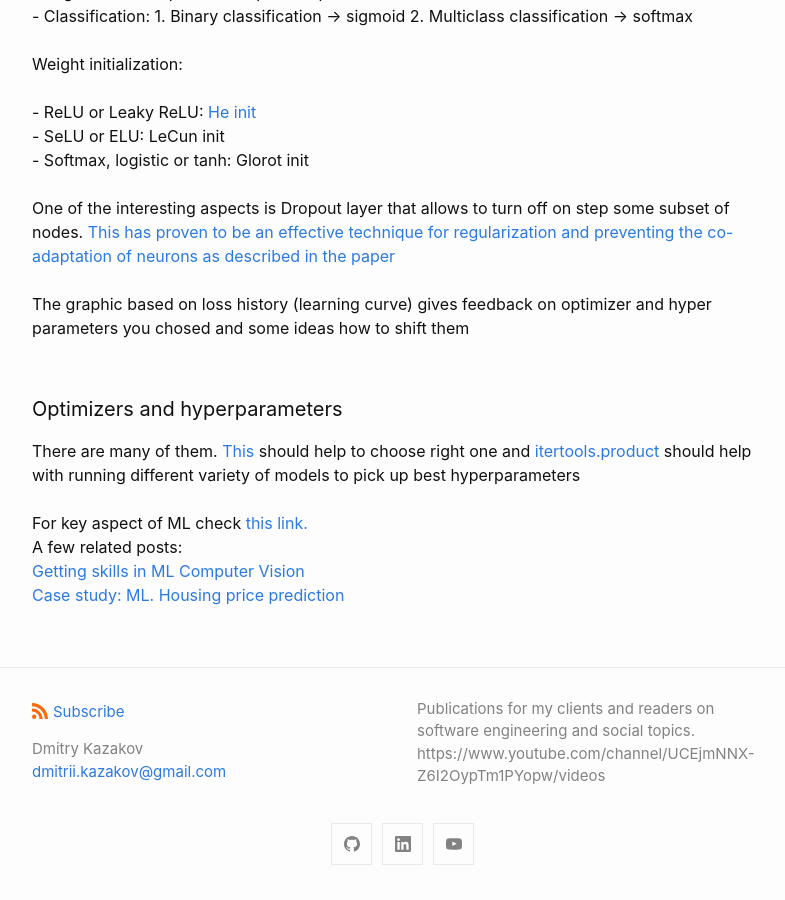
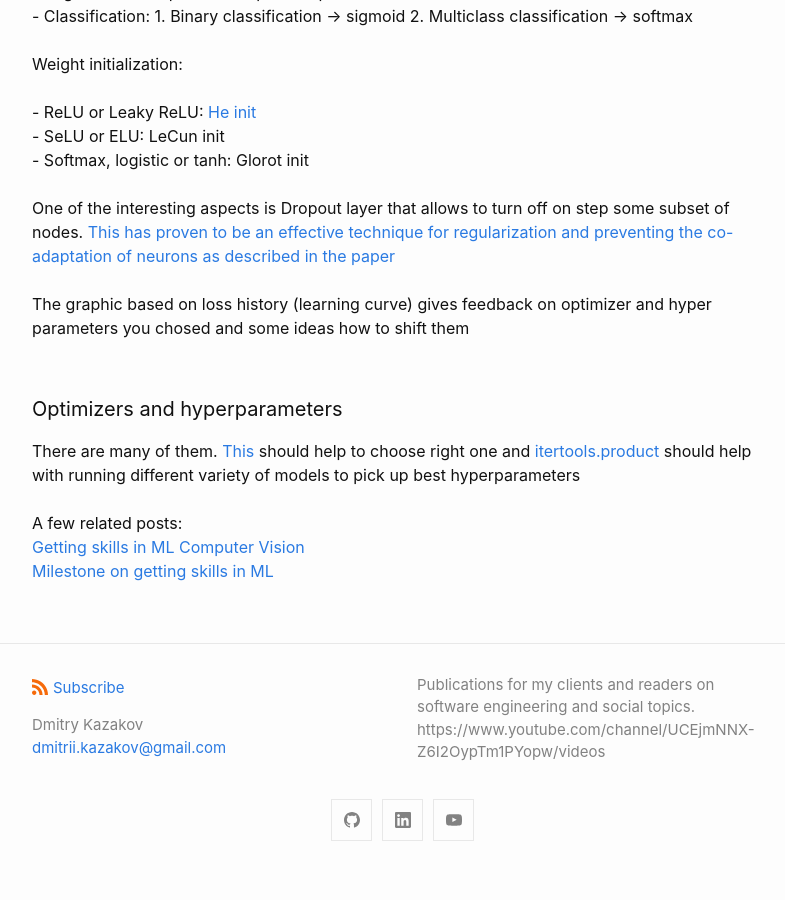
Before and after one commit to Gelassen/dkazakov.github.io, a Jekyll site: the page built from _posts/2020-12-05-housing-price-prediction.html, in a window 1280 px wide and 900 px high, scrolled down 2870 px. Shown: the whole window, without its empty margins (238-1023 px from the left). Built offline with Jekyll 4.4.1, drawn with Linux system fonts in a browser that asks for light colours; after the commit the page ends 3746 px from its top, so only the background shows below that.

Commit message:
Update styles of ML publications

```diff
--- a/_posts/2020-10-23-getting-skills-in-ml.html
+++ b/_posts/2020-10-23-getting-skills-in-ml.html
@@ -56,10 +56,11 @@ modified_time: '2020-10-23'
 
 			TODO
 			Cross validation, activation functions, metrics: confusion matrix, precision and recall, F1 score(macro, micro, harmonic), necessary math, best practices of debugging the model </br> </br>
+
 			<p>
 				A few related posts: <br>
 				<a href="https://gelassen.github.io/blog/2021/05/28/getting-skills-in-ml-computer-vision.html">Getting skills in ML Computer Vision</a> <br>
-				<a href="https://gelassen.github.io/blog/2020/10/23/getting-skills-in-ml.html">Milestone on getting skills in ML</a>
+				<a href="https://gelassen.github.io/blog/2020/12/05/housing-price-prediction.html">Case study: ML. Housing price prediction</a>
 			</p>
         </div>
 
--- a/_posts/2020-12-05-housing-price-prediction.html
+++ b/_posts/2020-12-05-housing-price-prediction.html
@@ -135,12 +135,10 @@ modified_time: '2020-12-05'
 
 			</br> </br>
 
-			For key aspect of ML check <a link="https://gelassen.github.io/blog/2020/10/23/getting-skills-in-ml.html">this link.</a>
-
 			<p>
 				A few related posts: <br>
 				<a href="https://gelassen.github.io/blog/2021/05/28/getting-skills-in-ml-computer-vision.html">Getting skills in ML Computer Vision</a> <br>
-				<a href="https://gelassen.github.io/blog/2020/12/05/housing-price-prediction.html">Case study: ML. Housing price prediction</a>
+				<a href="https://gelassen.github.io/blog/2020/10/23/getting-skills-in-ml.html">Milestone on getting skills in ML</a>
 			</p>
 
         </div>
--- a/_posts/2021-05-28-getting-skills-in-ml-computer-vision.html
+++ b/_posts/2021-05-28-getting-skills-in-ml-computer-vision.html
@@ -76,6 +76,8 @@ modified_time: '2021-05-28'
         to the rotation and the illumination: the rotation angle of the special point is calculated from the rotation angle of the neighborhood
         and values are cut off by the threshold (~0.2)
 
+        </br> </br>
+
         <p>
             A few related posts: <br>
             <a href="https://gelassen.github.io/blog/2020/12/05/housing-price-prediction.html">Case study: ML. Housing price prediction</a> <br>
```
